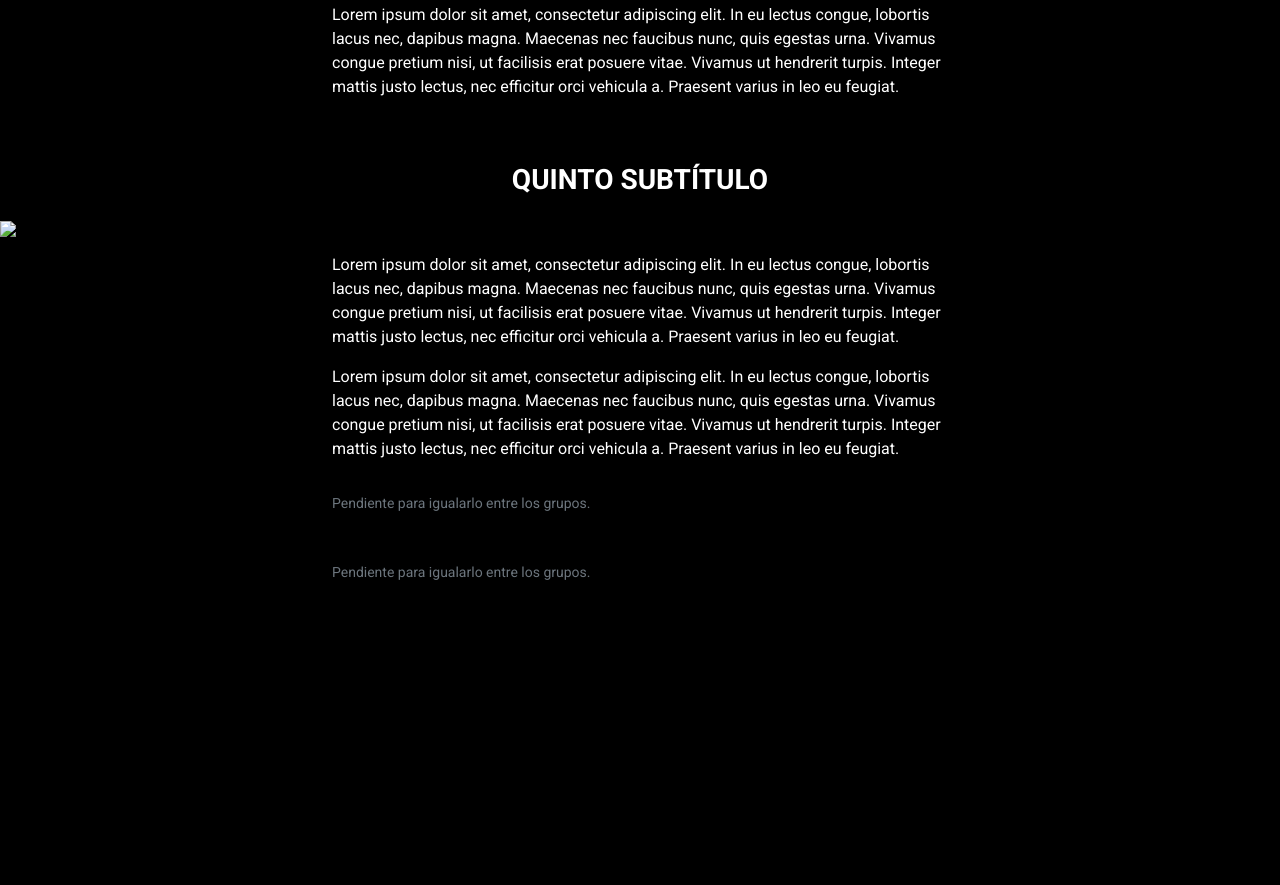
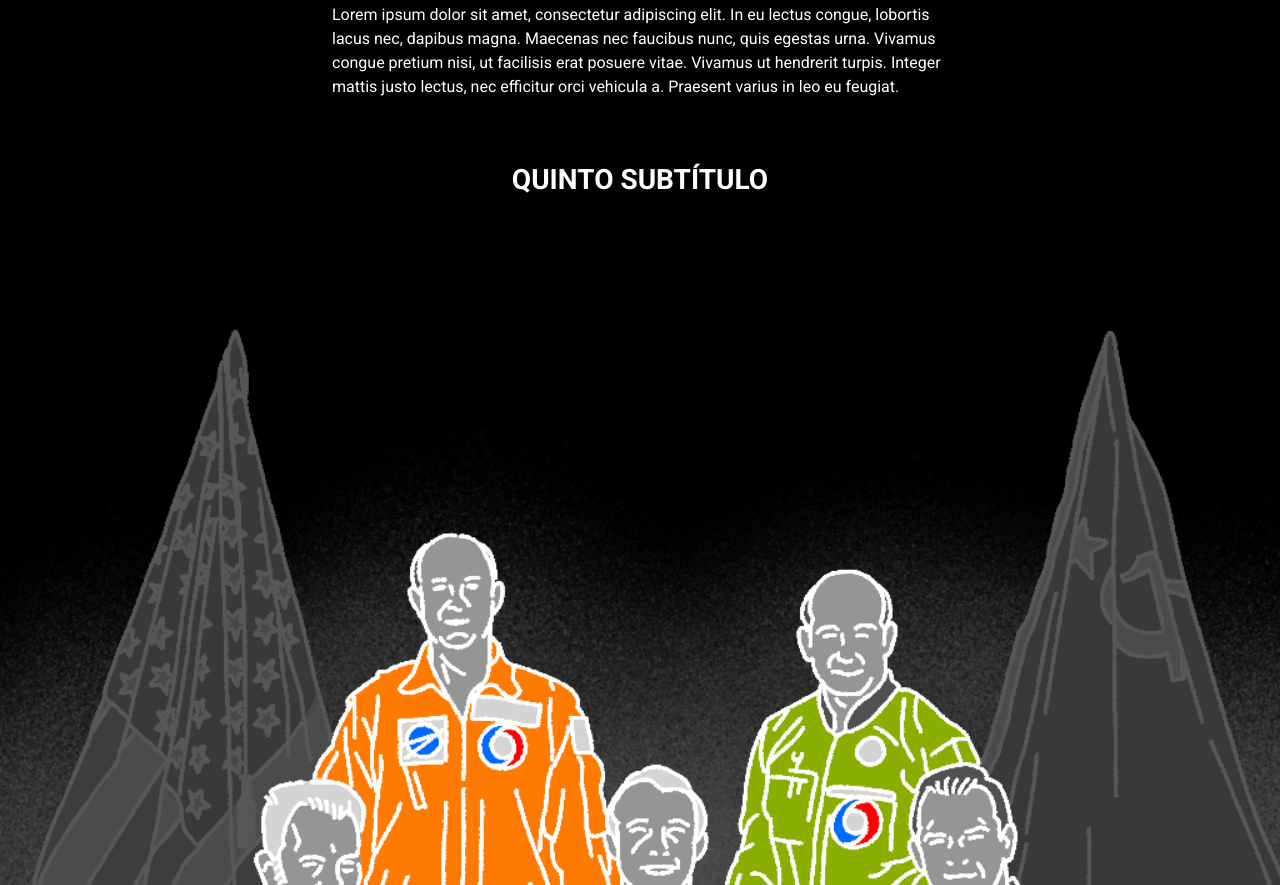
Before and after one commit to Programa-Apolo/clase-15, a plain HTML site: page index.html in a window 1280 px wide. Shown: the part 3235-4120 px from the top of the page. Before the commit the page ends 3850 px from the top, so only its background shows below. Drawn offline with nearby package versions, Linux system fonts and the light colour scheme.

Commit message:
Update index.html

```diff
--- a/index.html
+++ b/index.html
@@ -156,7 +156,7 @@ El inicio de la carrera espacial se hizo efectivo con el lanzamiento soviético
                 </div>
             </div>
 
-            <img src="assets/3_soyuz.PNG" class="w-100 my-3" />
+            <img src="img/3_soyuz.PNG" class="w-100 my-3" />
 
             <div class="container">
                 <div class="row">
```
